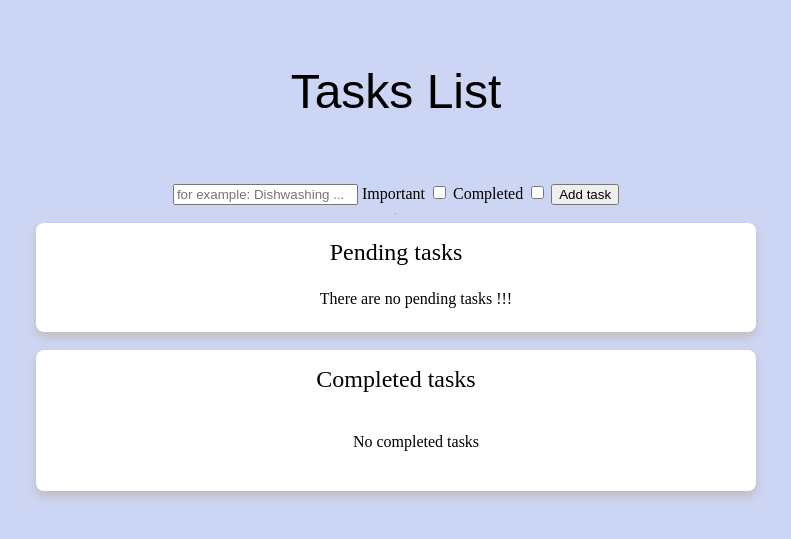
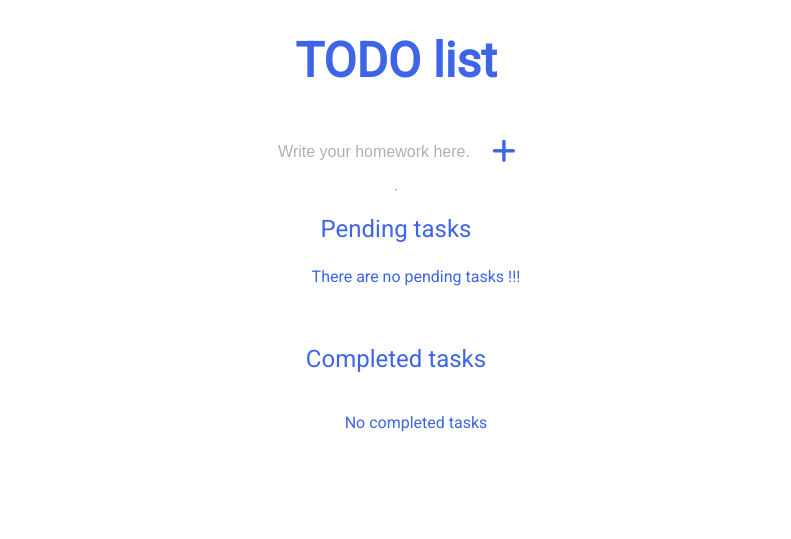
Before and after one commit to Alfarada/todo_php, a PHP site: page /todo_php/ in a window 1280 px wide. Shown: the top 539 px of the page, without its empty margins (244-1035 px from the left). Run offline with PHP 8.4, Linux system fonts and the light colour scheme; data that the repository does not hold is empty; some libraries are stand-ins or nearby versions.

Commit message:
simplify styles

```diff
--- a/config/config.php
+++ b/config/config.php
@@ -3,5 +3,5 @@
 define('HOST', 'localhost');
 define('DB', 'todo_php');
 define('USER', 'root');
-define('PASSWORD', 'root');
+define('PASSWORD', '');
 define('CHARSET', 'utf8mb4');
--- a/public/css/style.css
+++ b/public/css/style.css
@@ -5,24 +5,26 @@
    text-align: center;
 }
 body {
-    background-color: #CCD5F3;
-    font-family:'Times New Roman', Times, serif ;
+    /* background-color: #CCD5F3; */
+    /* font-family:'Times New Roman', Times, serif ; */
+    font-family: 'Roboto', sans-serif;
+    color: #3d65e6;
 }
 
 h1 {
     font-size: 3rem;
-    font-family:Arial, Helvetica, sans-serif;
-    font-weight: 100;
-    margin: 2rem;
-    padding: 2rem;
+    /* font-family:Arial, Helvetica, sans-serif; */
+    /* font-weight: 100; */
+    margin: 1rem;
+    padding: 1rem;
     text-align: center;
     }
 
 .adder {
     width: 35rem;
-    padding:3rem 5rem;
-    border-radius: .5rem;
-    box-shadow: rgb(192, 189, 189) 0 5px 10px;
+    padding:1rem 2rem;
+    /* border-radius: .5rem; */
+    /* box-shadow: rgb(192, 189, 189) 0 5px 10px; */
     background-color: white;
 }
 
@@ -32,15 +34,27 @@ h1 {
 }
 
 .writing-bar {
-    width: 20rem;
-    height: 1.2rem;
-    border-width: thin;
-    border-radius: 0.5rem;
+    width: 12rem;
+    border: none;
+    height: 1.6rem;
+    transition: width 0.4s ease-in-out;
+    color: #3d65e6;
+    font-weight: 500;
+    font-size: 1.2rem;
 }
 
-.start:hover {
-    color: yellow;
+.writing-bar::placeholder {
+    font-weight: 500;
+    color: #b1b0b0;
+    font-size: 1rem;
 }
+
+.writing-bar:focus {
+    outline: none;
+    border-bottom: 2px solid #3d65e6;
+    width: 45%;
+}
+
 
 .buttom {
     margin-top: 1.8rem;
@@ -49,13 +63,17 @@ h1 {
     border-radius: 1rem;
     background-color: #CCD5F3;
     border: 0px;
+    font-weight: bold;
+    font-size: 1rem;
+    color: #3d65e6;
 }
 
 .buttom:hover {
-    width: 25rem;
-    height: 2.0rem;
+    /* width: 25rem;
+    height: 2.0rem; */
     color: white;
-    background-color: black;
+    background-color: #3d65e6;
+
 }
 
 h2 {
@@ -64,9 +82,31 @@ h2 {
 }
 
 .block-task{
+    /* display: none; */
     width: 35rem;
     padding:.5rem 5rem;
-    border-radius: .5rem;
-    box-shadow: rgb(192, 189, 189) 0 5px 10px;
+    /* border-radius: .5rem;
+    box-shadow: rgb(192, 189, 189) 0 5px 10px; */
     background-color: white;
 }
+
+ul > li {
+
+    list-style: none;
+    text-align: start;
+}
+
+li > a {
+    color: #3d65e6;
+}
+
+#add-task-form {
+    display: flex;
+    justify-content: center;
+    gap: 20px;
+}
+
+.add-task-icon {
+    cursor: pointer;
+    font-size: 1.7rem;
+}
--- a/public/js/index.js
+++ b/public/js/index.js
@@ -1,3 +1,5 @@
 $(function () {
-
+    $('#add-task').click(function (e) {
+        $('#add-task-form').submit();
+    });
 })
--- a/view/index.php
+++ b/view/index.php
@@ -7,23 +7,30 @@
     <meta http-equiv="X-UA-Compatible" content="IE=edge">
     <meta name="viewport" content="width=device-width, initial-scale=1.0">
     <link rel="stylesheet" href="public/css/style.css">
-    <script src="https://kit.fontawesome.com/a7b6687193.js" crossorigin="anonymous"></script>
+    <link rel="preconnect" href="https://fonts.googleapis.com"><link rel="preconnect" href="https://fonts.gstatic.com" crossorigin><link href="https://fonts.googleapis.com/css2?family=Roboto&display=swap" rel="stylesheet">
+    <link rel="stylesheet" href="https://cdnjs.cloudflare.com/ajax/libs/font-awesome/6.2.1/css/all.min.css">
     <title>Tasks list</title>
 </head>
 
 <body>
-    <h1>Tasks List</h1>
+    <h1>TODO list</h1>
 
     <div class="container">
-        <form action="libs/validation.php" method="post">
-            <input type="text" name="add_task" id="add_task" placeholder="for example: Dishwashing ...">
 
-            <label for="important_task">Important</label>
-            <input type="checkbox" name="important_task" id="important_task" value="1">
+        <form id="add-task-form" class="adder" action="libs/validation.php" method="post">
+            <input class="writing-bar" type="text" name="add_task" id="add_task" placeholder="Write your homework here...">
 
-            <label for="completed_task">Completed</label>
-            <input type="checkbox" name="completed_task" id="completed_task" value="1">
-            <input type="submit" value="Add task">
+            <!-- <label for="important_task">Important</label> -->
+            <!-- <input type="checkbox" name="important_task" id="important_task" value="1"> -->
+
+            <!-- <label for="completed_task">Completed</label> -->
+            <!-- <input type="checkbox" name="completed_task" id="completed_task" value="1">
+            <i class="fa-solid fa-check"></i> -->
+
+            <!-- <div> -->
+                <!-- <input class="button" type="submit" value="add task"> -->
+                <i id="add-task" class="fa-solid fa-plus add-task-icon"></i>
+            <!-- </div> -->
         </form>
         <hr>
         <div class="container block-task">
@@ -40,10 +47,13 @@
                         <?php foreach ($tasks as $key => $task) : ?>
                             <?php if (!$task['status']) : ?>
                                 <li>
-                                    <?= $task['task']; ?>
-                                    <a href="libs/completed_task.php?id=<?= $task['id']; ?>">completed</a>
-                                    <a href="libs/delete_task.php?id=<?= $task['id']; ?>">delete</a>
+                                    <p><?= $task['task']; ?></p>
+
+                                    <a href="libs/completed_task.php?id=<?= $task['id']; ?>"><i class="fa-solid fa-check"></i></a>
+
+                                    <a href="libs/delete_task.php?id=<?= $task['id']; ?>"><i class="fa-solid fa-trash"></i></a>
                                 </li>
+                                <hr>
                             <?php endif ?>
 
                         <?php endforeach ?>
@@ -64,9 +74,10 @@
                 <?php foreach ($tasks as $key => $task) : ?>
                     <?php if ($task['status']) : ?>
                         <li>
-                            <?= $task['task']; ?>
+                            <p><?= $task['task']; ?></p>
                             <a href="libs/undo_task.php?id=<?= $task['id']; ?>">UNDO</a>
                         </li>
+                        <hr>
                     <?php endif ?>
 
                 <?php endforeach ?>
```
